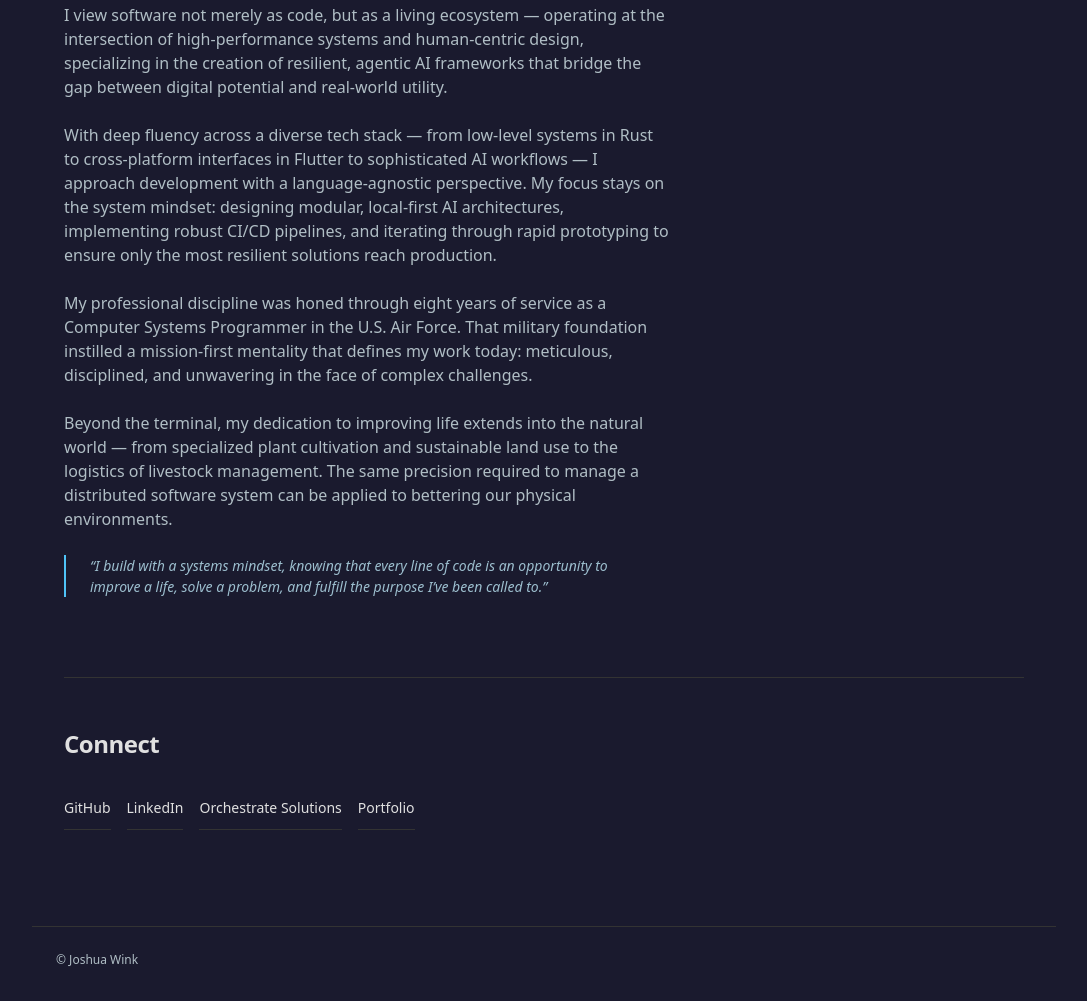
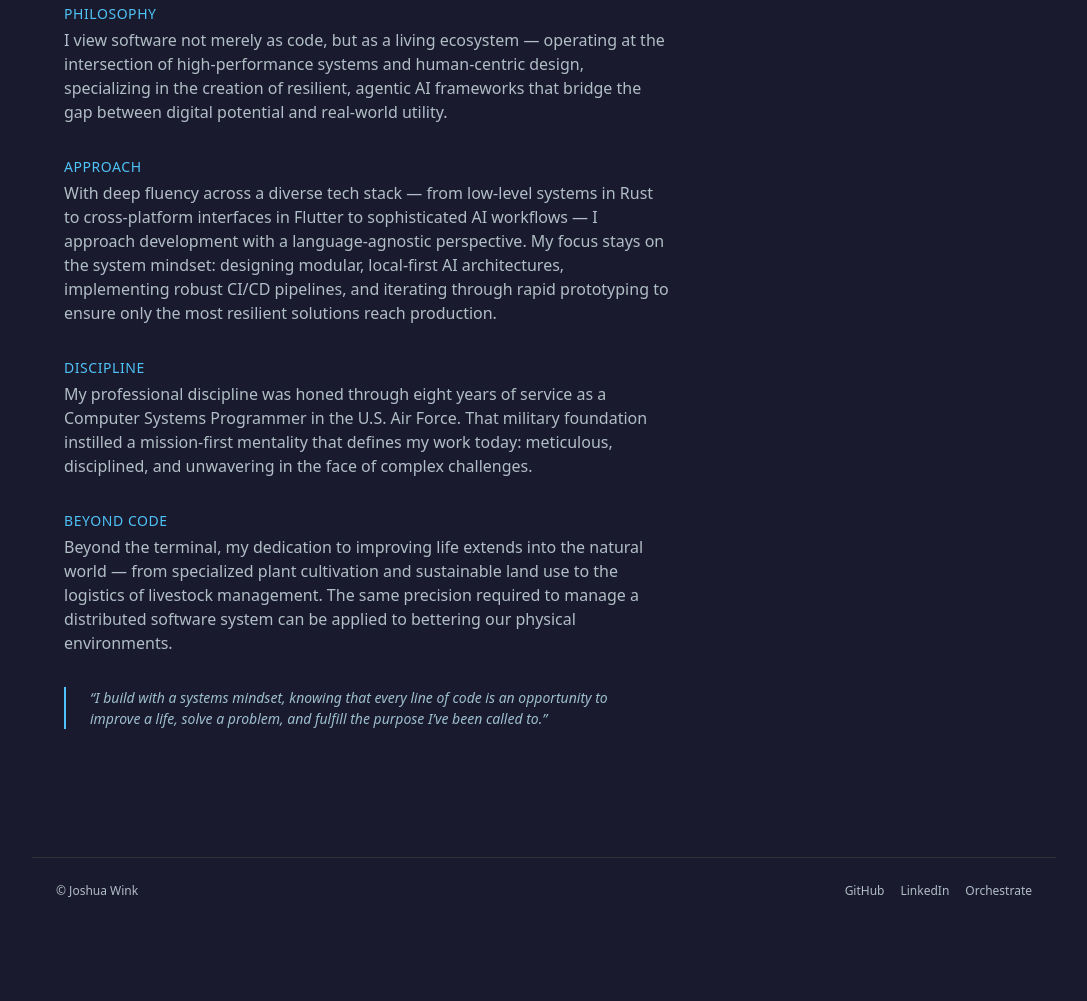
Before and after one commit to JoshuaWink/joshuawink.github.io, a plain HTML site: page index.html in a window 1280 px wide. Shown: the part 627-1628 px from the top of the page, without its empty margins (96-1183 px from the left). After the commit the page ends 1559 px from the top, so only its background shows below. Drawn offline with Linux system fonts and the light colour scheme.

Commit message:
simplify: kill Connect section, add chapter labels to About, footer links

```diff
--- a/index.html
+++ b/index.html
@@ -59,27 +59,34 @@
     <section class="landing-section" aria-labelledby="about-heading">
       <h2 id="about-heading" class="landing-section__title">About</h2>
       <div class="landing-about">
-        <p class="landing-bio">I view software not merely as code, but as a living ecosystem — operating at the intersection of high-performance systems and human-centric design, specializing in the creation of resilient, agentic AI frameworks that bridge the gap between digital potential and real-world utility.</p>
-        <p class="landing-bio">With deep fluency across a diverse tech stack — from low-level systems in Rust to cross-platform interfaces in Flutter to sophisticated AI workflows — I approach development with a language-agnostic perspective. My focus stays on the system mindset: designing modular, local-first AI architectures, implementing robust CI/CD pipelines, and iterating through rapid prototyping to ensure only the most resilient solutions reach production.</p>
-        <p class="landing-bio">My professional discipline was honed through eight years of service as a Computer Systems Programmer in the U.S. Air Force. That military foundation instilled a mission-first mentality that defines my work today: meticulous, disciplined, and unwavering in the face of complex challenges.</p>
-        <p class="landing-bio">Beyond the terminal, my dedication to improving life extends into the natural world — from specialized plant cultivation and sustainable land use to the logistics of livestock management. The same precision required to manage a distributed software system can be applied to bettering our physical environments.</p>
+        <div class="landing-about__block">
+          <h3 class="landing-about__label">Philosophy</h3>
+          <p class="landing-bio">I view software not merely as code, but as a living ecosystem — operating at the intersection of high-performance systems and human-centric design, specializing in the creation of resilient, agentic AI frameworks that bridge the gap between digital potential and real-world utility.</p>
+        </div>
+        <div class="landing-about__block">
+          <h3 class="landing-about__label">Approach</h3>
+          <p class="landing-bio">With deep fluency across a diverse tech stack — from low-level systems in Rust to cross-platform interfaces in Flutter to sophisticated AI workflows — I approach development with a language-agnostic perspective. My focus stays on the system mindset: designing modular, local-first AI architectures, implementing robust CI/CD pipelines, and iterating through rapid prototyping to ensure only the most resilient solutions reach production.</p>
+        </div>
+        <div class="landing-about__block">
+          <h3 class="landing-about__label">Discipline</h3>
+          <p class="landing-bio">My professional discipline was honed through eight years of service as a Computer Systems Programmer in the U.S. Air Force. That military foundation instilled a mission-first mentality that defines my work today: meticulous, disciplined, and unwavering in the face of complex challenges.</p>
+        </div>
+        <div class="landing-about__block">
+          <h3 class="landing-about__label">Beyond Code</h3>
+          <p class="landing-bio">Beyond the terminal, my dedication to improving life extends into the natural world — from specialized plant cultivation and sustainable land use to the logistics of livestock management. The same precision required to manage a distributed software system can be applied to bettering our physical environments.</p>
+        </div>
         <blockquote class="landing-quote">&ldquo;I build with a systems mindset, knowing that every line of code is an opportunity to improve a life, solve a problem, and fulfill the purpose I&rsquo;ve been called to.&rdquo;</blockquote>
-      </div>
-    </section>
-
-    <section class="landing-section" aria-labelledby="connect-heading">
-      <h2 id="connect-heading" class="landing-section__title">Connect</h2>
-      <div class="landing-connect">
-        <a href="https://github.com/JoshuaWink">GitHub</a>
-        <a href="https://www.linkedin.com/in/joshua-w-0501a587">LinkedIn</a>
-        <a href="https://orchestrate.solutions">Orchestrate Solutions</a>
-        <a href="/portfolio.html">Portfolio</a>
       </div>
     </section>
   </main>
 
   <footer class="site-footer">
     <span>&copy; Joshua Wink</span>
+    <nav class="site-footer__links" aria-label="Footer">
+      <a href="https://github.com/JoshuaWink">GitHub</a>
+      <a href="https://www.linkedin.com/in/joshua-w-0501a587">LinkedIn</a>
+      <a href="https://orchestrate.solutions">Orchestrate</a>
+    </nav>
   </footer>
 </body>
 </html>
--- a/site.css
+++ b/site.css
@@ -221,6 +221,21 @@ body.site-body {
 
 .site-footer__scan:empty { display: none; }
 
+.site-footer__links {
+  display: flex;
+  gap: var(--cup-space-md);
+}
+
+.site-footer__links a {
+  color: var(--cup-color-secondary);
+  text-decoration: none;
+  font-size: var(--cup-font-size-xs);
+}
+
+.site-footer__links a:hover {
+  color: var(--cup-color-primary);
+}
+
 /* ── Portfolio: Sticky Search Banner ── */
 
 .portfolio-bar {
@@ -315,8 +330,22 @@ body.site-body {
 
 .landing-about {
   display: grid;
-  gap: var(--cup-space-lg);
+  gap: var(--cup-space-xl);
   max-width: 42rem;
+}
+
+.landing-about__block {
+  display: grid;
+  gap: var(--cup-space-xs);
+}
+
+.landing-about__label {
+  margin: 0;
+  font-size: var(--cup-font-size-sm);
+  font-weight: var(--cup-font-weight-medium);
+  color: var(--cup-color-primary);
+  letter-spacing: 0.04em;
+  text-transform: uppercase;
 }
 
 .landing-quote {
@@ -372,27 +401,7 @@ body.site-body {
   line-height: var(--cup-line-height);
 }
 
-.landing-connect {
-  display: flex;
-  flex-wrap: wrap;
-  gap: var(--cup-space-md);
-}
 
-.landing-connect a {
-  color: var(--cup-color-on-surface);
-  text-decoration: none;
-  font-size: var(--cup-font-size-sm);
-  padding: var(--cup-space-sm) 0;
-  border-bottom: 1px solid var(--cup-color-border);
-  min-height: var(--cup-touch-min);
-  display: inline-flex;
-  align-items: center;
-}
-
-.landing-connect a:hover {
-  color: var(--cup-color-primary);
-  border-color: var(--cup-color-primary);
-}
 
 /* ── Breakpoints: layer enhancements ── */
 
```
